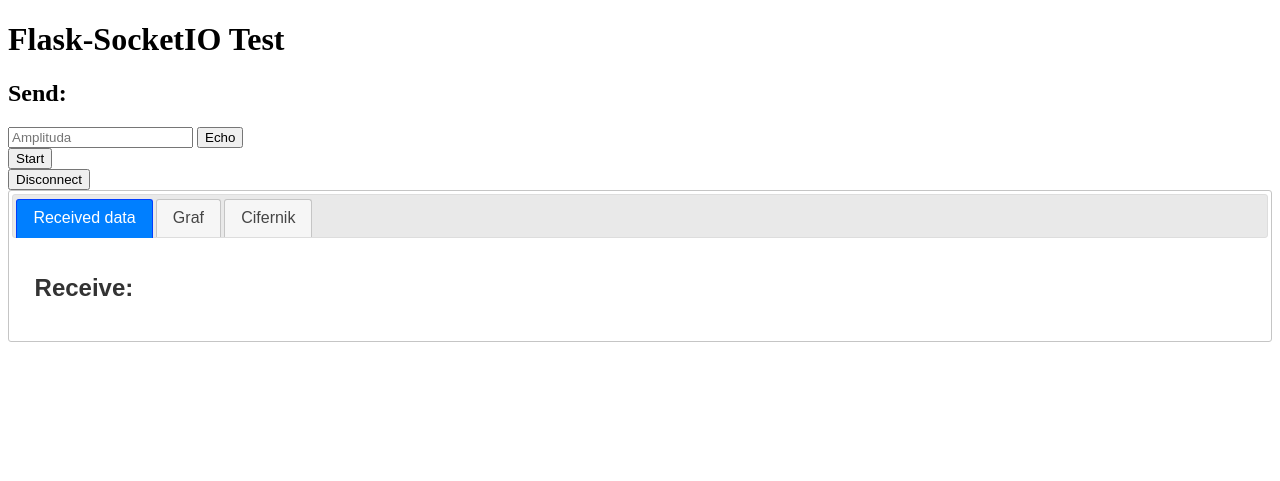
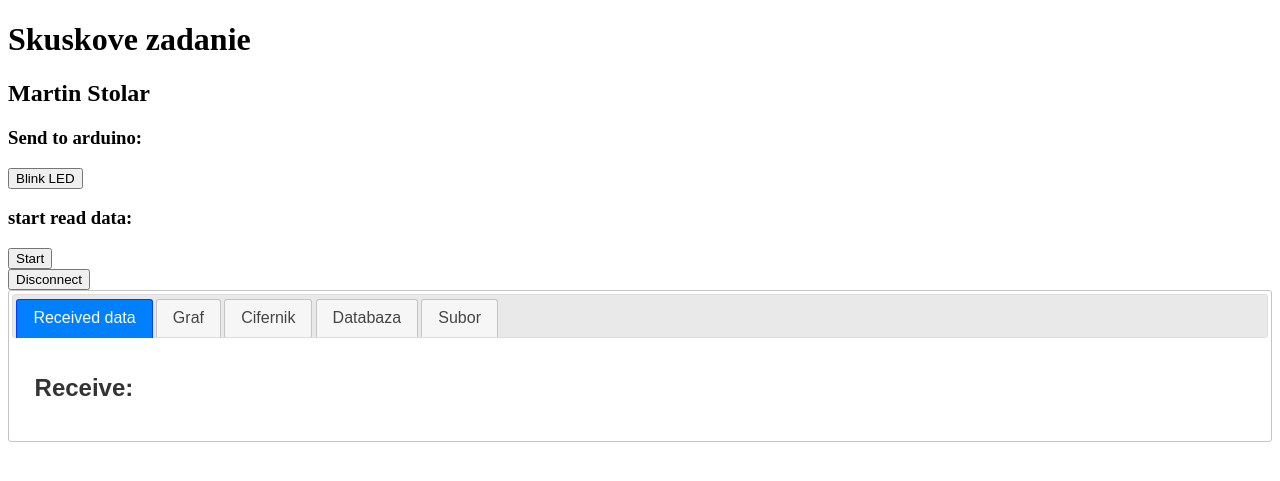
Before and after one commit to chvister/zadanie, a Flask app: page / in a window 1280 px wide. Shown: the top 481 px of the page. Run offline with Flask 2, Linux system fonts and the light colour scheme; some libraries are stand-ins or nearby versions.

Commit message:
feat(db): reading from db/file

```diff
--- a/app.py
+++ b/app.py
@@ -29,13 +29,13 @@ socketio = SocketIO(app, async_mode=async_mode)
 thread = None
 thread_lock = Lock()
 
+hodnota = 0
 
 def background_thread(args):
     count = 0
     dataCounter = 0
     dataList = []
     db = MySQLdb.connect(host=myhost,user=myuser,passwd=mypasswd,db=mydb)
-
     while True:
         if args:
           A = dict(args).get('A')
@@ -44,24 +44,24 @@ def background_thread(args):
           A = 1
           dbV = 'nieco'
         #print A
+        print(args)
         print(dbV)
-        print(args)
-        print(float(ser.readline()))
+        print(str(ser.readline()))
         socketio.sleep(2)
         count += 1
-        dataCounter +=1
         prem = random.random()
         if dbV == 'start':
+          dataCounter +=1
           dataDict = {
             "t": time.time(),
             "x": dataCounter,
             "y": float(ser.readline()),
             }
           dataList.append(dataDict)
+          socketio.emit('my_response',{'data': float(ser.readline()), 'count': dataCounter},namespace='/test')
         else:
           if len(dataList)>0:
             print('---------')
-            print(str(dataList))
             fuj = str(dataList).replace("'", "\"")
             print(fuj)
             cursor = db.cursor()
@@ -76,9 +76,7 @@ def background_thread(args):
 
           dataList = []
           dataCounter = 0
-          socketio.emit('my_response',
-                      {'data': float(ser.readline()), 'count': count},
-                      namespace='/test')
+
     db.close()
 
 @app.route('/file', methods=['GET', 'POST'])
@@ -121,17 +119,17 @@ def dbdata(num):
 
 @socketio.on('my_event', namespace='/test')
 def test_message(message):
+    ser.write(b'1\r\n')
     session['receive_count'] = session.get('receive_count', 0) + 1
     session['A'] = message['value']
-    emit('my_response',
-         {'data': message['value'], 'count': session['receive_count']})
+    #emit('my_response',
+     #    {'data': message['value'], 'count': session['receive_count']})
 
 @socketio.on('db_event', namespace='/test')
 def db_message(message):
-#    session['receive_count'] = session.get('receive_count', 0) + 1
+    session['receive_count'] = session.get('receive_count', 0) + 1
     session['db_value'] = message['value']
-#    emit('my_response',
-#         {'data': message['value'], 'count': session['receive_count']})
+
 
 @socketio.on('disconnect_request', namespace='/test')
 def disconnect_request():
--- a/templates/index.html
+++ b/templates/index.html
@@ -22,9 +22,9 @@
           renderTo: 'canvasID',
           width: 300,
           height: 300,
-          units: "Km/h",
+          units: "W",
           minValue: 0,
-          maxValue: 1,
+          maxValue: 2,
           majorTicks: [
               "0",
               "0.1",
@@ -36,14 +36,25 @@
               "0.7",
               "0.8",
               "0.9",
-              "1.0"
+              "1.0",
+              "1.1",
+              "1.2",
+              "1.3",
+              "1.4",
+              "1.5",
+              "1.6",
+              "1.7",
+              "1.8",
+              "1.9",
+              "2.0"
+
           ],
           minorTicks: 2,
           strokeTicks: true,
           highlights: [
               {
-                  "from": 0.5,
-                  "to": 1,
+                  "from": 1.5,
+                  "to": 2,
                   "color": "rgba(200, 50, 50, .75)"
               }
           ],
@@ -59,7 +70,7 @@
           animationRule: "linear"
       });
       gauge.draw();
-      gauge.value = "0";
+      //gauge.value = "0";
 
       namespace = '/test';
       var socket = io.connect(location.protocol + '//' + document.domain + ':' + location.port + namespace);
@@ -104,11 +115,16 @@
         Plotly.newPlot($('#plotdiv')[0], traces, layout);
       });
 
-      $('form#emit').submit(function(event) {
+
+      $('#emit_value').click(function(event) {
+          console.log($('#emit_value').val());
+
           socket.emit('my_event', {value: $('#emit_value').val()});
+
+
           return false; });
       $('#buttonVal').click(function(event) {
-          //console.log($('#buttonVal').val());
+          console.log($('#buttonVal').val());
           socket.emit('db_event', {value: $('#buttonVal').val()});
           if ($(this).val() == "start") {
             $(this).val("stop");
@@ -121,17 +137,123 @@
           return false; });
       $('form#disconnect').submit(function(event) {
           socket.emit('disconnect_request');
-          return false; });
+          return false;
+
+          });
+
+
+
+
+      $('input#buttonclick').click(function(event) {
+        console.log($('#emit_value-file').val());
+        var index = $('#emit_value-file').val();
+         $.ajax({
+          type: "POST",
+          url: "/read/"+index,
+          success:function(data)
+      { console.log(data);
+        data = JSON.parse(data);
+        console.log(data);
+        n = Object.keys(data).length;
+        console.log(n);
+
+        xl = [];
+        yl = [];
+        for (var i=0; i< n; i++){
+          xl.push(data[i].x);
+          yl.push(data[i].y);
+          z.push(data[i].z)
+          $('#log-file').append('Received #'+i+': '+data[i].x+', '+data[i].y+'<br>').html();
+
+      }
+
+        trace = {
+            x: xl,
+            y: yl,
+            name:'grafy',
+        };
+        layout = {
+          title: 'Data',
+          xaxis: {
+              title: 'x',
+          },
+          yaxis: {
+              title: 'y',
+              //range: [-1,1]
+          }
+        };
+        console.log(trace);
+        var traces = new Array();
+        traces.push(trace);
+        Plotly.newPlot($('#plotdiv-file')[0], traces, layout);
+      }
+    }).done(function( o ) {
+       // do something
+       console.log("log")
+    });
+
+      });
+
+       $('input#buttonclick-db').click(function(event) {
+        console.log($('#emit_value-db').val());
+        var index = $('#emit_value-db').val();
+         $.ajax({
+          type: "POST",
+          url: "/dbdata/"+index,
+          success:function(data)
+      { console.log(data);
+        data = JSON.parse(data);
+        console.log(data);
+        n = Object.keys(data).length;
+        console.log(n);
+
+        xl = [];
+        yl = [];
+        for (var i=0; i< n; i++){
+          xl.push(data[i].x);
+          yl.push(data[i].y);
+          z.push(data[i].z)
+          $('#log-db').append('Received #'+i+': '+data[i].x+', '+data[i].y+'<br>').html();
+
+      }
+
+        trace = {
+            x: xl,
+            y: yl,
+            name:'grafy',
+        };
+        layout = {
+          title: 'Data',
+          xaxis: {
+              title: 'x',
+          },
+          yaxis: {
+              title: 'y',
+              //range: [-1,1]
+          }
+        };
+        console.log(trace);
+        var traces = new Array();
+        traces.push(trace);
+        Plotly.newPlot($('#plotdiv-db')[0], traces, layout);
+      }
+    }).done(function( o ) {
+       // do something
+       console.log("log")
+    });
+
+      });
       });
     </script>
  </head>
  <body>
-  <h1>Flask-SocketIO Test</h1>
-  <h2>Send:</h2>
-  <form id="emit" method="POST" action='#'>
-    <input type="text" name="emit_value" id="emit_value" placeholder="Amplituda">
-    <input type="submit" value="Echo">
-  </form>
+  <h1>Skuskove zadanie</h1>
+  <h2>Martin Stolar</h2>
+  <h3>Send to arduino:</h3>
+
+  <button id="emit_value" type="submit" value="false">Blink LED</button>
+  <br>
+  <h3>start read data:</h3>
   <button id="buttonVal" type="submit" value="start">Start</button>
   <form id="disconnect" method="POST" action="#">
     <input type="submit" value="Disconnect">
@@ -143,6 +265,9 @@
         <li><a href="#tabs-1">Received data</a></li>
         <li><a href="#tabs-2">Graf</a></li>
         <li><a href="#tabs-3">Cifernik</a></li>
+        <li><a href="#tabs-4">Databaza</a></li>
+        <li><a href="#tabs-5">Subor</a></li>
+
       </ul>
       <div id="tabs-1">
           <h2>Receive:</h2>
@@ -155,8 +280,28 @@
       </div>
       <div id="tabs-3">
         <h2>Cifernik:</h2>
-		  <canvas id="canvasID"></canvas>
+        <canvas id="canvasID"></canvas>
+      </div>
 
+      <div id="tabs-4">
+        <h2>Data z databazy:</h2>
+        <form id="emit-db" method="POST" action='#'>
+            <input type="text" name="emit_value-db" id="emit_value-db" placeholder="get row">
+            <input id="buttonclick-db" type="button" value="Echo">
+        </form>
+        <div id="plotdiv-db" style="width:600px;height:250px;"></div>
+                  <h2>Receive:</h2>
+          <div id="log-db"></div>
+      </div>
+      <div id="tabs-5">
+        <h2>Data zo suboru:</h2>
+        <form id="emit-file" method="POST" action='#'>
+            <input type="text" name="emit_value-file" id="emit_value-file" placeholder="get row">
+            <input id="buttonclick" type="button" value="Echo">
+        </form>
+            <div id="plotdiv-file" style="width:600px;height:250px;"></div>
+          <h2>Receive:</h2>
+          <div id="log-file"></div>
       </div>
     </div>
 
```
Also changed, not shown: static/files/test.txt (+5 -2 lines).
